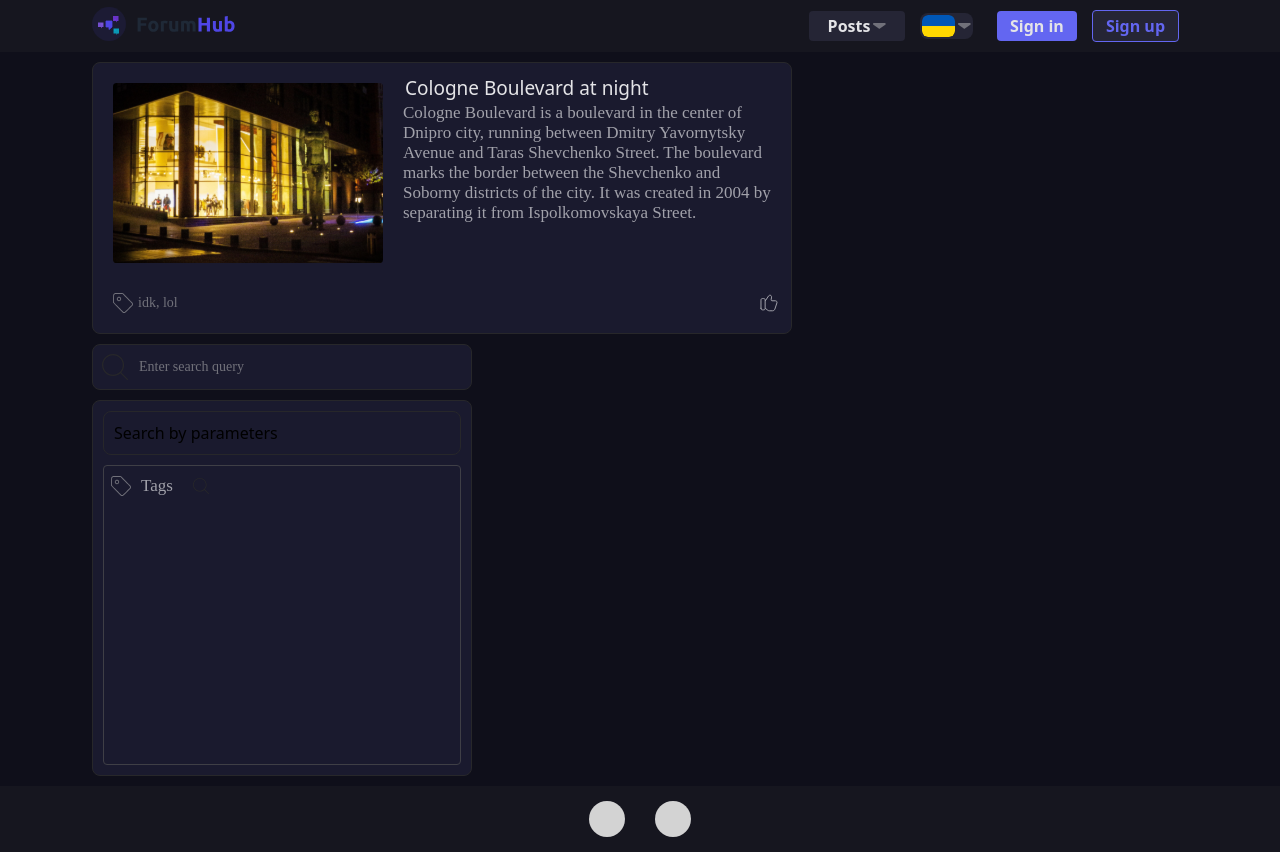
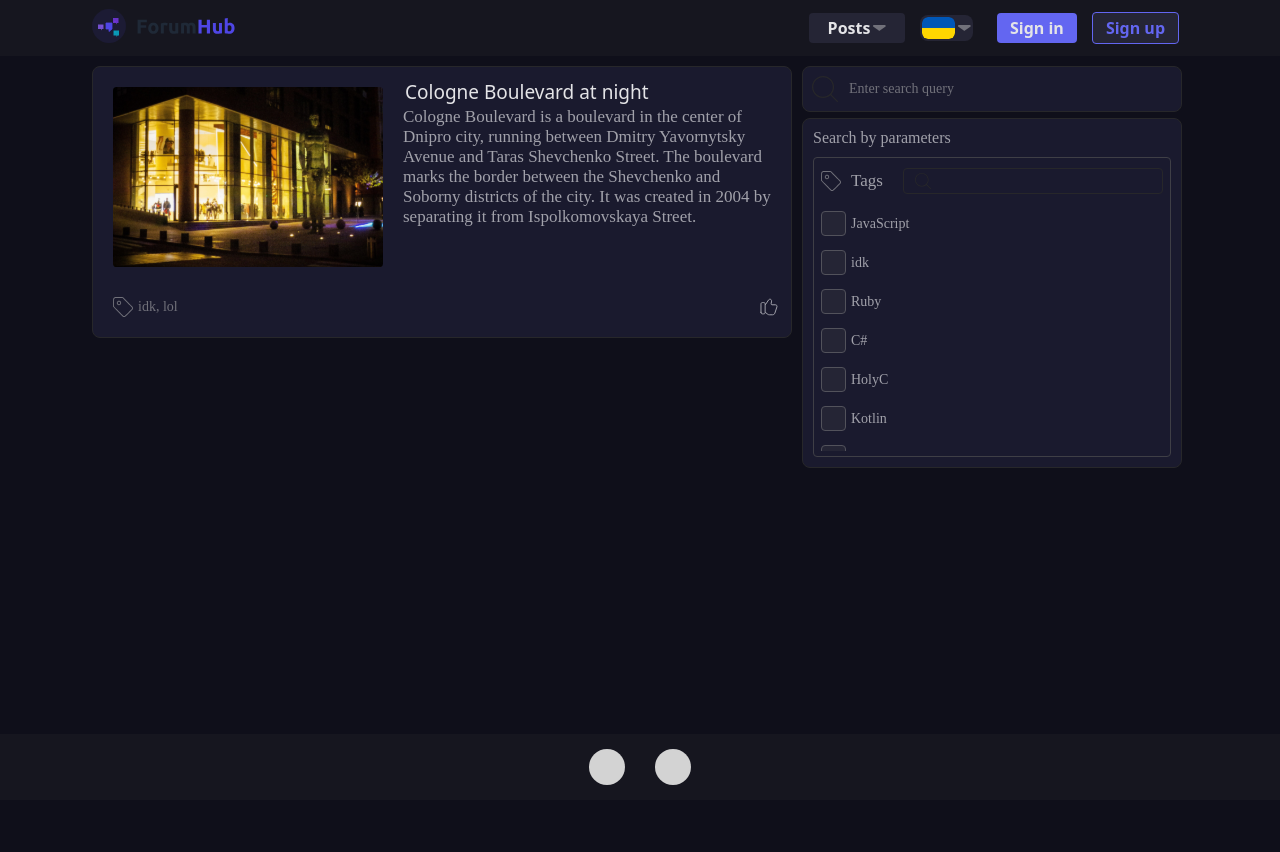
Before and after one commit to DmitriyPechenyuk0/ForumHub-Frontend, a React (Create React App) app: page / in a window 1280 px wide. After the commit the page ends 800 px from the top, so only its background shows below. Built offline with nearby package versions, Linux system fonts and the light colour scheme.

Commit message:
Complete tags design

```diff
--- a/src/Main.tsx
+++ b/src/Main.tsx
@@ -14,7 +14,7 @@ export function Main(props: {page: string}){
     } else{
         return(
             <main className={styles.main}>
-                <div className={styles.centeredContent}>
+                <div className={styles.centeredContentRow}>
                     <PostList></PostList>
                     <Parameters></Parameters>
                 </div>
--- a/src/Posts/Parameters.tsx
+++ b/src/Posts/Parameters.tsx
@@ -1,9 +1,20 @@
 import pstyles from './css/postParameters.module.css'
 import LoupeIcon from '../assets/svg/loupe.svg';
 import TagIcon from '../assets/svg/Tag.svg';
+import { Tags } from './PostList';
+import unfilledCheckbox from '../assets/svg/unfilledcheckbox.svg'
+
+export function DisplayTags(props: {id: number, title: string}){
+    const {title, id} = props
+    return (
+    <div className={pstyles.TagDiv}>
+        <img src={unfilledCheckbox}/>
+        <p>{title}</p>
+    </div>)
+}
 export function Parameters(){
     return (
-        <>
+        <div className= {pstyles.ParamsSide}>
             <div className={pstyles.mainParametersDiv}>
                 <img src={LoupeIcon} alt="loupe" />
                 <input type="text" placeholder='Enter search query' />
@@ -18,12 +29,19 @@ export function Parameters(){
                         </div>
                         <div>
                             <img className={pstyles.smallLoupe} src={LoupeIcon}/>
-                            <span></span>
+                            <input type="text" />
                         </div>
+                    </div>
+                    <div className={pstyles.TagsDiv}>
+                        {Tags.map((tag) => {
+                            return <div>
+                                {DisplayTags(tag)}
+                            </div>
+                        })}
+
                     </div>
                 </div>
             </div>
-        </>
-
+        </div>
     )
 }
--- a/src/Posts/PostList.tsx
+++ b/src/Posts/PostList.tsx
@@ -4,7 +4,7 @@ import { PostCard } from './PostCard'
 
 interface ITag{
     id: number
-    name: string
+    title: string
 }
 
 export interface Post{
@@ -21,15 +21,23 @@ export interface PostStr{
     tags: string,
     likes?: string
 }
-const Tags: ITag[] = [
-  { id: 1, name: 'JavaScript'},
-  { id: 2, name: 'idk'},
-  { id: 3, name: 'Ruby'},
-  { id: 4, name: 'C#'},
-  { id: 5, name: 'HolyC'},
-  { id: 6, name: 'Kotlin'},
-  { id: 7, name: 'Bash'},
-  { id: 8, name: 'C++'},
+export const Tags: ITag[] = [
+    { id: 1, title: 'JavaScript'},
+    { id: 2, title: 'idk'},
+    { id: 3, title: 'Ruby'},
+    { id: 4, title: 'C#'},
+    { id: 5, title: 'HolyC'},
+    { id: 6, title: 'Kotlin'},
+    { id: 7, title: 'Bash'},
+    { id: 8, title: 'C++'},
+    { id: 9, title: 'JavaScript'},
+    { id: 10, title: 'idk'},
+    { id: 11, title: 'Ruby'},
+    { id: 12, title: 'C#'},
+    { id: 13, title: 'HolyC'},
+    { id: 14, title: 'Kotlin'},
+    { id: 15, title: 'Bash'},
+    { id: 16, title: 'C++'},
 ]
 
 const posts: Post[] = [
--- a/src/Posts/css/postParameters.module.css
+++ b/src/Posts/css/postParameters.module.css
@@ -40,6 +40,11 @@
     left: 10px;
     top: 10px;
 }
+.ParamsSide{
+    display: flex;
+    flex-direction: column;
+    gap: 6px;
+}
 .Params{
     display: flex;
     padding: 10px;
@@ -53,15 +58,12 @@
     width: 380px;
 }
 .Params > p{
-    display: flex;
-    padding: 10px;
-    flex-direction: column;
-    align-items: flex-start;
-    gap: 10px;
-    align-self: stretch;
-    border-radius: 8px;
-    border: 1px solid #27272A;
-    background: #1A1A2E;
+    color: #A1A1AA;
+    font-family: Ubuntu;
+    font-size: 16px;
+    font-style: normal;
+    font-weight: 500;
+    line-height: normal;
 }
 .Params > div{
     display: flex;
@@ -80,6 +82,7 @@
     align-items: center;
     gap: 20px;
     align-self: stretch;
+    position: relative;
 }
 .tagsTopBar > div{
     display: flex;
@@ -94,7 +97,56 @@
     font-weight: 500;
     line-height: normal;
 }
+.tagsTopBar > div > input{
+    display: flex;
+    height: 26px;
+    padding: 10px;
+    padding-left: 36px;
+    align-items: center;
+    gap: 10px;
+    flex: 1 0 0;
+    border-radius: 4px;
+    border: 1px solid #27272A;
+    background: #1A1A2E;
+    width: 260px;
+    outline: none;
+}
 .smallLoupe{
+    position: absolute;
     width: 16px;
     height: 16px;
+    left: 96px;
+    top: 10px;
 }
+.TagDiv{
+    display: flex;
+    height: 29px;
+    padding: 2px;
+    align-items: center;
+    gap: 5px;
+    min-width: 168.1px;
+}
+.TagsDiv{
+    display: flex;
+    align-items: flex-start;
+    align-content: flex-start;
+    gap: 10px;
+    flex: 1 0 0;
+    align-self: stretch;
+    flex-wrap: wrap;
+    overflow-y: auto;
+}
+.TagsDiv::-webkit-scrollbar{
+    display: none;
+}
+.TagDiv > p{
+    color: #A1A1AA;
+    font-family: Ubuntu;
+    font-size: 14px;
+    font-style: normal;
+    font-weight: 400;
+    line-height: normal;
+}
+.TagDiv > img{
+    cursor: pointer;
+}
--- a/src/css/base.css
+++ b/src/css/base.css
@@ -12,10 +12,12 @@ body{
     align-items: center;
     justify-content: start;
     background: #0F0F1A;
+    overflow-x: hidden;
+    overflow-y: hidden;
 }
 #root {
-    width: 100%;
-    height: 100%;
+    width: 100vw;
+    height: 100vh;
     display: flex;
     flex-direction: column;
 }
--- a/src/css/footer.module.css
+++ b/src/css/footer.module.css
@@ -7,6 +7,7 @@
     flex-shrink: 0;
     align-self: stretch;
     background: #16161F;
+    width: 100vw;
 }
 .footer > nav{
     display: flex;
--- a/src/css/main.module.css
+++ b/src/css/main.module.css
@@ -6,15 +6,31 @@
     gap: 10px;
     flex: 1 0 0;
     align-self: stretch;
+    width: 100vw;
 }
 .centeredContent{
     display: flex;
     width: 1096px;
     padding: 10px 0;
     flex-direction: column;
-    align-items: center;
+    align-items: start;
     gap: 10px;
     flex: 1 0 0;
+}
+.centeredContentRow{
+    display: flex;
+    width: 1096px;
+    padding: 10px 0;
+    flex-direction: row;
+    align-items: start;
+    gap: 10px;
+    flex: 1 0 0;
+}
+.ParamsSide{
+    display: flex;
+    flex-direction: column;
+    justify-content: start;
+    gap: 6px;
 }
 .mainMessage{
     display: flex;
```
Also changed, not shown: src/assets/svg/unfilledcheckbox.svg (added), src/assets/unfilledcheckbox.png (added).
